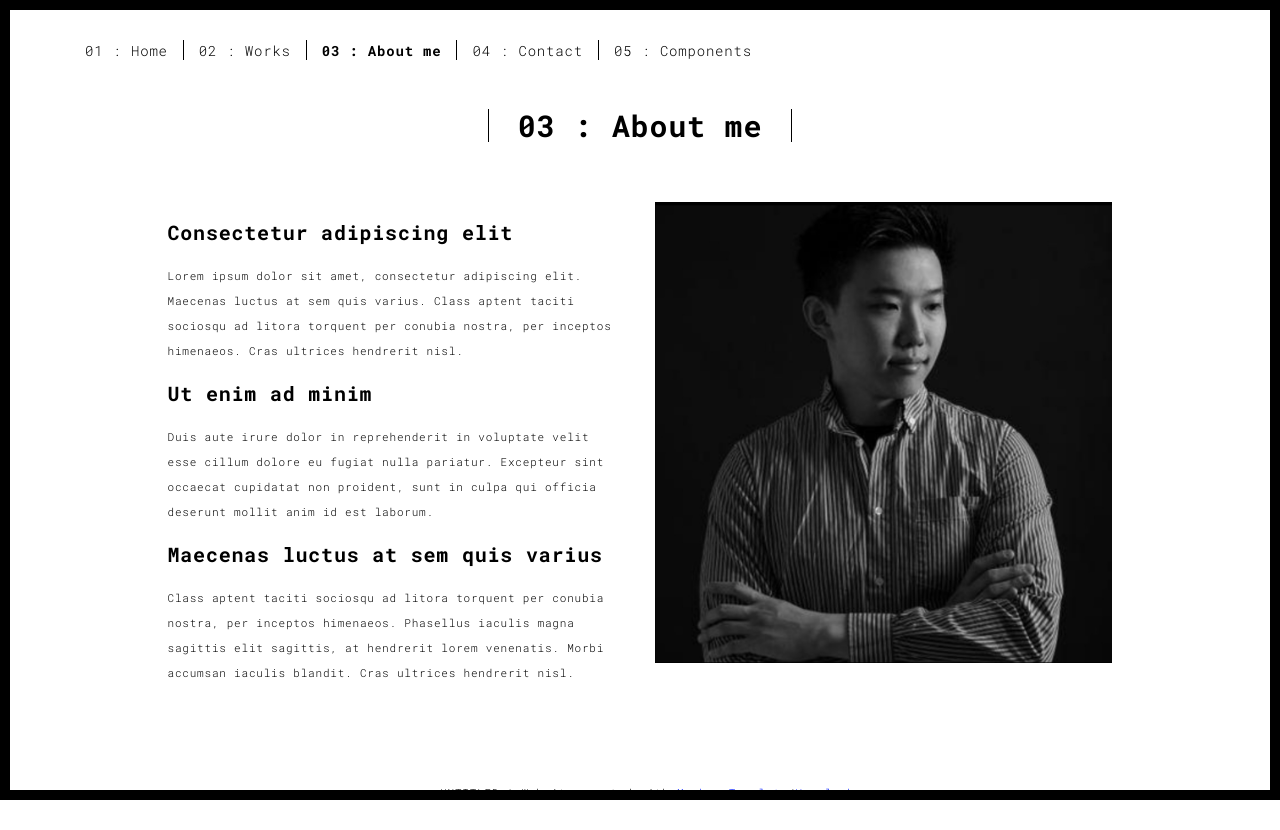
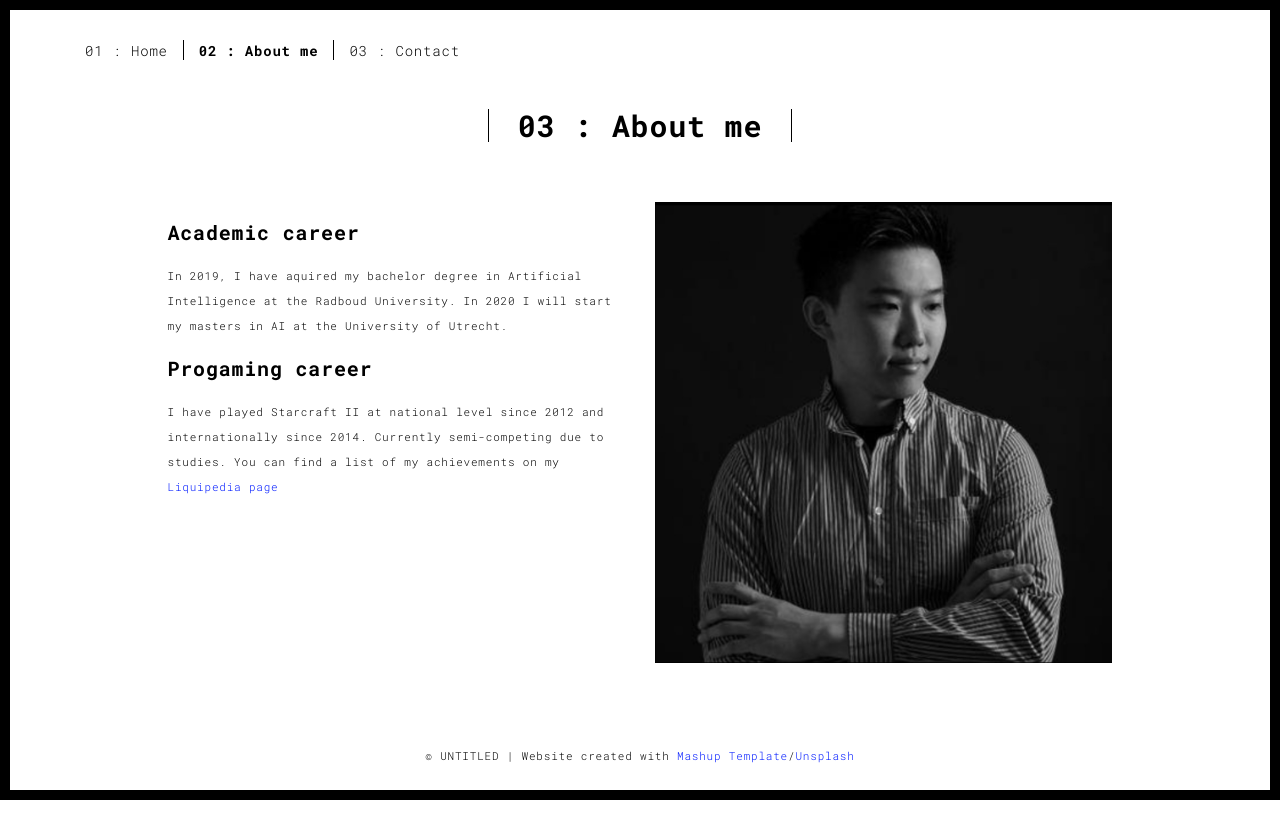
Before and after one commit to lucalin17081994/website, a Flask app: page /about in a window 1280 px wide. After the commit the page ends 800 px from the top, so only its background shows below. Run offline with Flask 2, Linux system fonts and the light colour scheme; some libraries are stand-ins or nearby versions.

Commit message:
updated html

```diff
--- a/templates/about.html
+++ b/templates/about.html
@@ -38,10 +38,10 @@
       <div class="collapse navbar-collapse" id="navbar-collapse">
         <ul class="nav navbar-nav ">
           <li><a href="./" title="">01 : Home</a></li>
-          <li><a href="./works" title="">02 : Works</a></li>
-          <li><a href="./about" title="">03 : About me</a></li>
-          <li><a href="./contact" title="">04 : Contact</a></li>
-          <li><a href="./components" title="">05 : Components</a></li>
+          <li><a href="./about" title="">02 : About me</a></li>
+          <li><a href="./contact" title="">03 : Contact</a></li>
+          <!--<li><a href="./works" title="">04 : Works</a></li>-->
+
         </ul>
 
 
@@ -62,16 +62,12 @@
             <div class="col-md-10 col-md-offset-1">
               <div class="row">
                 <div class="col-xs-12 col-md-6">
-                  <h3>Consectetur adipiscing elit</h3>
-                  <p>Lorem ipsum dolor sit amet, consectetur adipiscing elit. Maecenas luctus at sem quis varius.
-                  Class aptent taciti sociosqu ad litora torquent per conubia nostra, per inceptos himenaeos. Cras ultrices hendrerit nisl.</p>
-                  <h3>Ut enim ad minim </h3>
-                  <p>Duis aute irure dolor in reprehenderit in voluptate velit esse
-                  cillum dolore eu fugiat nulla pariatur. Excepteur sint occaecat cupidatat non
-                  proident, sunt in culpa qui officia deserunt mollit anim id est laborum.
-                  <h3>Maecenas luctus at sem quis varius</h3>
-                  <p>
-                  Class aptent taciti sociosqu ad litora torquent per conubia nostra, per inceptos himenaeos. Phasellus iaculis magna sagittis elit sagittis, at hendrerit lorem venenatis. Morbi accumsan iaculis blandit. Cras ultrices hendrerit nisl.</p>
+                  <h3>Academic career</h3>
+                  <p>In 2019, I have aquired my bachelor degree in Artificial Intelligence at the Radboud University. In 2020 I will start my masters in AI at the University of Utrecht.</p>
+                  <h3>Progaming career</h3>
+                  <p>I have played Starcraft II at national level since 2012 and internationally since 2014. Currently semi-competing due to studies. You can find a list of my achievements on my
+<a href="https://liquipedia.net/starcraft2/AGaham">Liquipedia page</a></p>
+
                 </div>
                 <div class="col-xs-12 col-md-6">
                   <img src="./static/assets/images/profilepic.jpg" class="img-responsive" alt="">
--- a/templates/work.html
+++ b/templates/work.html
@@ -41,7 +41,6 @@
           <li><a href="./works" title="">02 : Works</a></li>
           <li><a href="./about" title="">03 : About me</a></li>
           <li><a href="./contact" title="">04 : Contact</a></li>
-          <li><a href="./components" title="">05 : Components</a></li>
         </ul>
 
 
```
Also changed, not shown: templates/contact.html (+3 -4 lines), templates/index.html (+5 -7 lines), templates/thankyou.html (+3 -4 lines), templates/works.html (+3 -4 lines).
